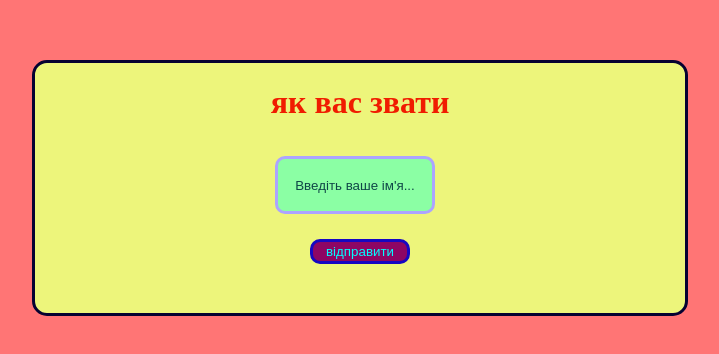
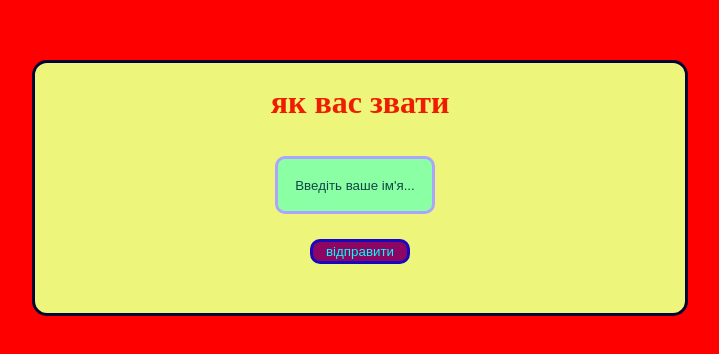
Before and after one commit to Sviat-cpp/siteSviatoslav25, a plain HTML site: page index.html in a window 1280 px wide. Shown: the part 298-652 px from the top of the page, without its empty margins (280-999 px from the left). Drawn offline with Linux system fonts and the light colour scheme.

Commit message:
Update style.css

```diff
--- a/style.css
+++ b/style.css
@@ -1,5 +1,5 @@
 body{
-    background-color: rgb(255, 117, 117);
+    background-color: rgb(255,0,0);
     color :rgb(240, 28, 0);
     text-align: center;
 }
```
